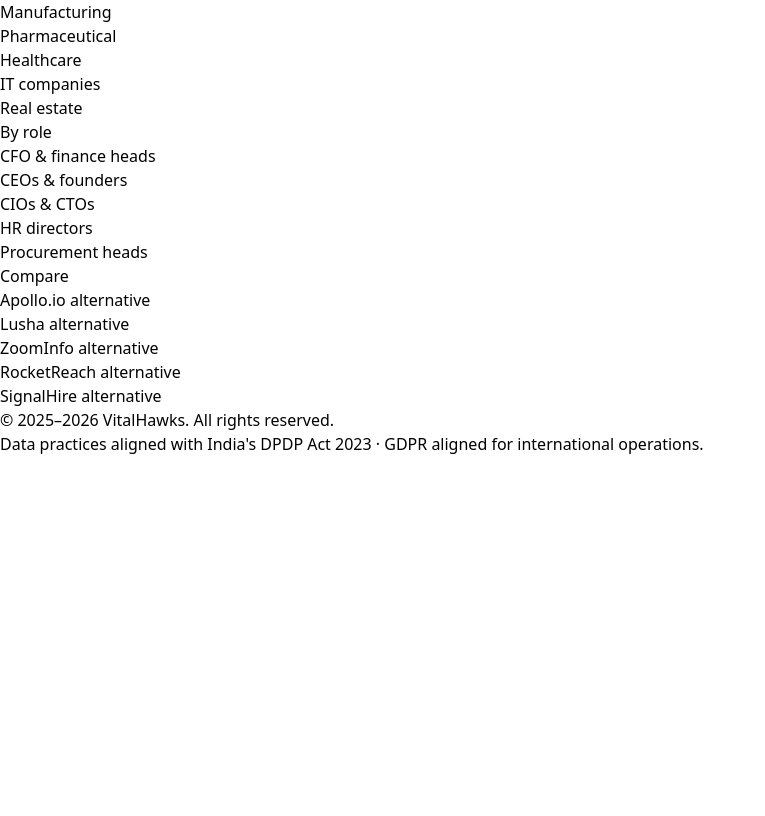
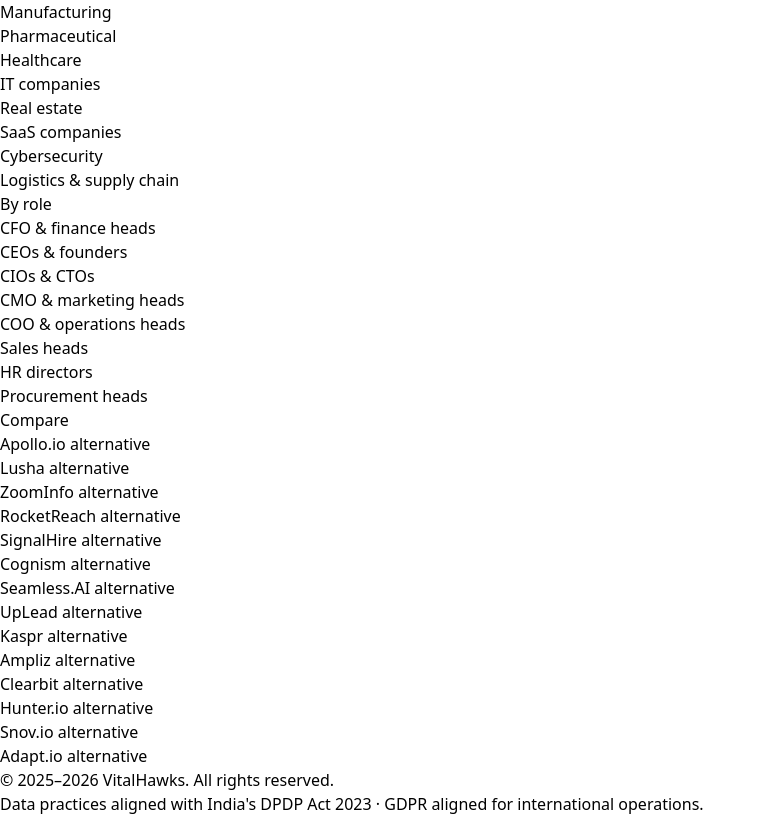
Before and after one commit to shivar531/Vitalhawks, a React (Vite) app in the folder project/: page / in a window 1280 px wide. Shown: the part 3120-3936 px from the top of the page, without its empty margins (0-765 px from the left). Before the commit the page ends 3576 px from the top, so only its background shows below. Built offline with nearby package versions, Linux system fonts and the light colour scheme.

Commit message:
Update Footer.jsx

```diff
--- a/project/src/Component/Footer.jsx
+++ b/project/src/Component/Footer.jsx
@@ -26,6 +26,9 @@
       { name: "Healthcare", path: "/healthcare-database" },
       { name: "IT companies", path: "/it-company-database" },
       { name: "Real estate", path: "/real-estate-database" },
+      { name: "SaaS companies", path: "/saas-companies-database" },
+      { name: "Cybersecurity", path: "/cybersecurity-companies-database" },
+      { name: "Logistics & supply chain", path: "/logistics-database" },
     ],
   },
   {
@@ -34,6 +37,9 @@
       { name: "CFO & finance heads", path: "/cfo-database" },
       { name: "CEOs & founders", path: "/ceo-database" },
       { name: "CIOs & CTOs", path: "/cio-database" },
+      { name: "CMO & marketing heads", path: "/cmo-database" },
+      { name: "COO & operations heads", path: "/coo-database" },
+      { name: "Sales heads", path: "/sales-head-database" },
       { name: "HR directors", path: "/hr-director-database" },
       { name: "Procurement heads", path: "/procurement-head-database" },
     ],
@@ -46,6 +52,15 @@
       { name: "ZoomInfo alternative", path: "/zoominfo-alternative-india" },
       { name: "RocketReach alternative", path: "/rocketreach-alternative-india" },
       { name: "SignalHire alternative", path: "/signalhire-alternative-india" },
+      { name: "Cognism alternative", path: "/cognism-alternative-india" },
+      { name: "Seamless.AI alternative", path: "/seamless-ai-alternative-india" },
+      { name: "UpLead alternative", path: "/uplead-alternative-india" },
+      { name: "Kaspr alternative", path: "/kaspr-alternative-india" },
+      { name: "Ampliz alternative", path: "/ampliz-alternative-india" },
+      { name: "Clearbit alternative", path: "/clearbit-alternative-india" },
+      { name: "Hunter.io alternative", path: "/hunter-alternative-india" },
+      { name: "Snov.io alternative", path: "/snov-io-alternative-india" },
+      { name: "Adapt.io alternative", path: "/adapt-io-alternative-india" },
     ],
   },
 ];
```
